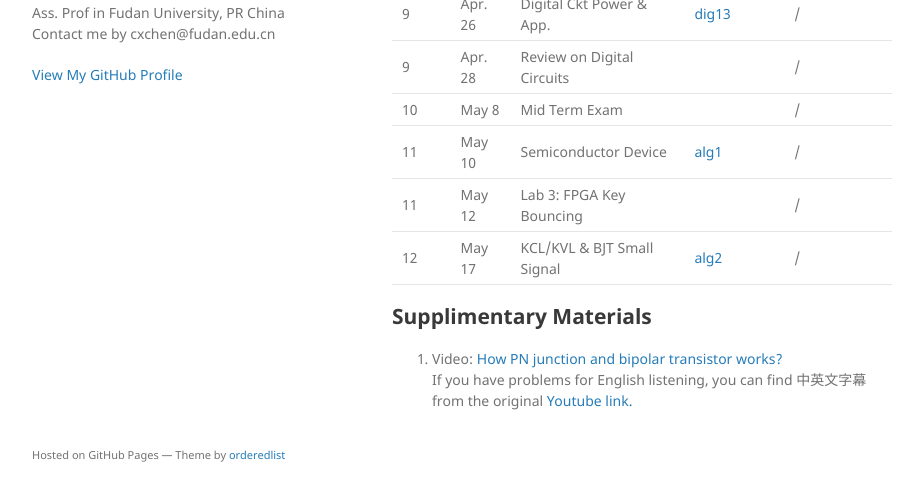
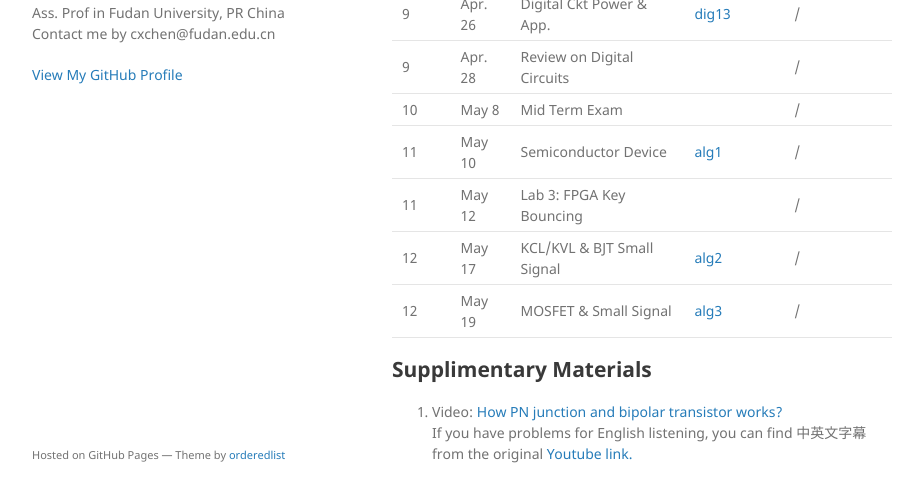
Before and after one commit to cihlab/cihlab.github.io, a Jekyll site: the page built from course/ckt20.md, in a window 1280 px wide and 900 px high, scrolled down 999 px, cut to the strip 366-868 px from the top of the window. Shown: the whole strip, without its empty margins (178-1101 px from the left). Built offline with Jekyll 4.4.1, drawn with Linux system fonts in a browser that asks for light colours; our own code applies the rules of GitHub Pages for plain Markdown files; before the commit the page ends 1846 px from its top, so only the background shows below that.

Commit message:
Update ckt20.md

```diff
--- a/course/ckt20.md
+++ b/course/ckt20.md
@@ -44,6 +44,7 @@ Time: Monday & Wednsday Morning
 11| May 10 | Semiconductor Device | [alg1](./cktlec15.pdf) | / |
 11| May 12 | Lab 3: FPGA Key Bouncing |  | / |
 12| May 17 | KCL/KVL & BJT Small Signal | [alg2](./cktlec16.pdf)| / |
+12| May 19 | MOSFET & Small Signal | [alg3](./cktlec17.pdf)| / |
 
 ## Supplimentary Materials
 1. Video: [How PN junction and bipolar transistor works?](https://cihlab.github.io/course/Transistors_480p.mp4)
```
